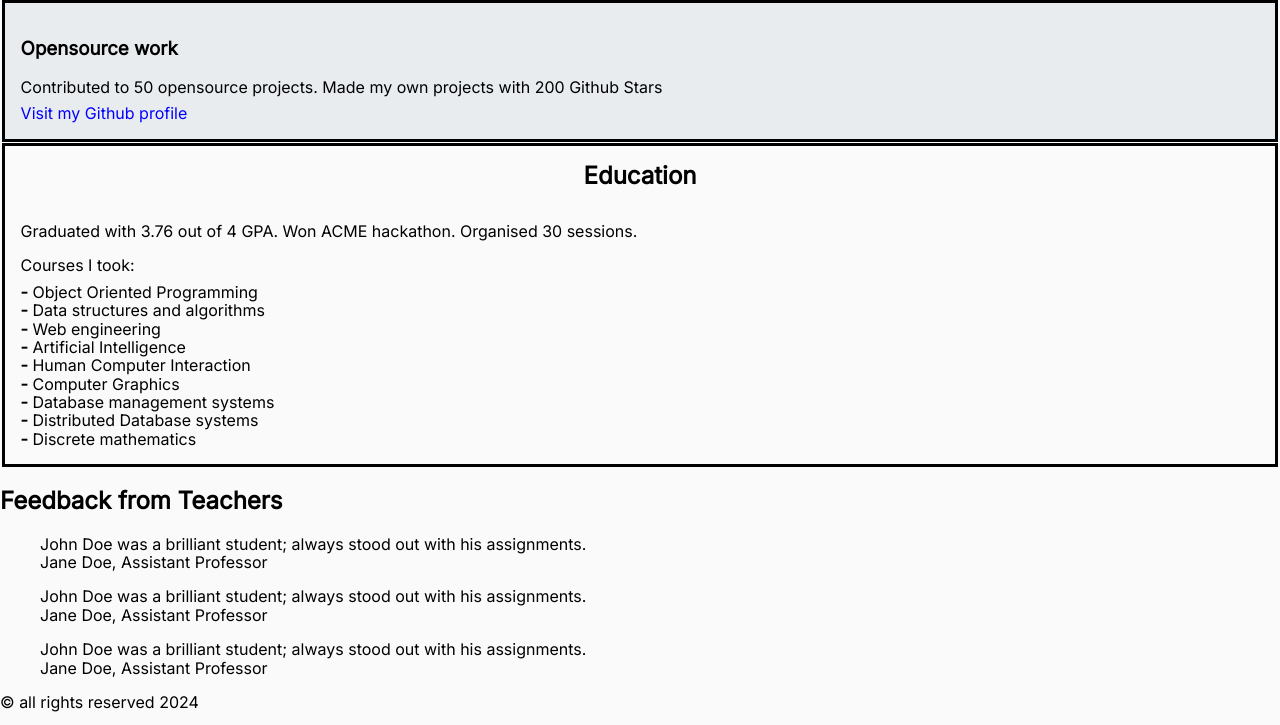
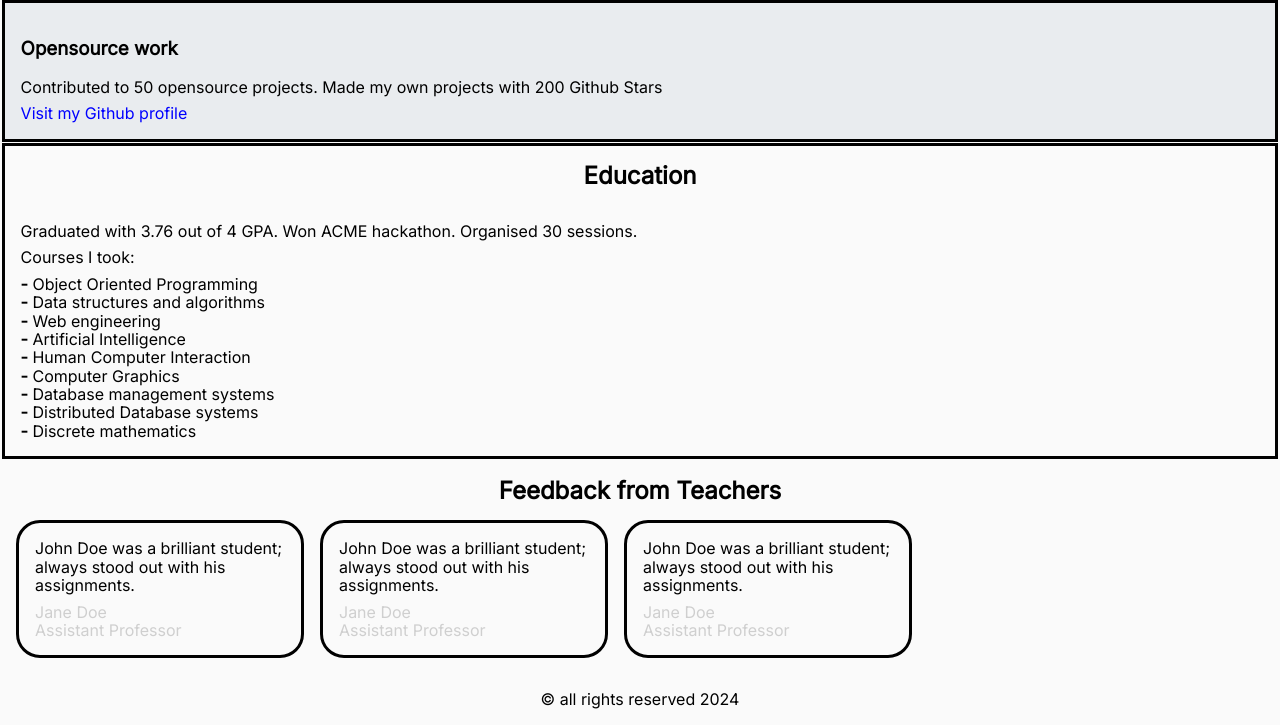
Before and after one commit to Domanskey/Personal-Portfolio---roadmap-project, a website built with Vite: page index.html in a window 1280 px wide. Shown: the part 795-1520 px from the top of the page. Built offline with nearby package versions, Linux system fonts and the light colour scheme.

Commit message:
update education styling and format html code

```diff
--- a/index.html
+++ b/index.html
@@ -74,6 +74,7 @@
 
         <section class="section">
             <h2 class="section__title section__title--special">Education</h2>
+            <div class="section__content">
             <p class="section__description">Graduated with 3.76 out of 4 GPA. Won ACME hackathon. Organised 30 sessions.</p>
 
             <p class="section__description">Courses I took:</p>
@@ -88,26 +89,29 @@
                 <li>Distributed Database systems</li>
                 <li>Discrete mathematics</li>
             </ul>
+            </div>
         </section>
 
         <aside class="aside">
-            <h2>Feedback from Teachers</h2>
-            <blockquote>
-                <p>John Doe was a brilliant student; always stood out with his assignments.</p>
-                <footer>Jane Doe, Assistant Professor</footer>
+            <h2 class="aside__title">Feedback from Teachers</h2>
+            <div class="aside__content">
+            <blockquote class="blockquote">
+                <p class="blockquote__text">John Doe was a brilliant student; always stood out with his assignments.</p>
+                <footer class="blockquote__footer">Jane Doe<br>Assistant Professor</footer>
             </blockquote>
-            <blockquote>
-                <p>John Doe was a brilliant student; always stood out with his assignments.</p>
-                <footer>Jane Doe, Assistant Professor</footer>
+            <blockquote class="blockquote">
+                <p class="blockquote__text">John Doe was a brilliant student; always stood out with his assignments.</p>
+                <footer class="blockquote__footer">Jane Doe<br>Assistant Professor</footer>
             </blockquote>
-            <blockquote>
-                <p>John Doe was a brilliant student; always stood out with his assignments.</p>
-                <footer>Jane Doe, Assistant Professor</footer>
+            <blockquote class="blockquote">
+                <p class="blockquote__text">John Doe was a brilliant student; always stood out with his assignments.</p>
+                <footer class="blockquote__footer">Jane Doe<br>Assistant Professor</footer>
             </blockquote>
+            </div>
         </aside>
     </main>
 
-    <footer>
+    <footer class="footer">
         <p>&copy; all rights reserved 2024</p>
     </footer>
 
--- a/src/styles.scss
+++ b/src/styles.scss
@@ -26,6 +26,7 @@ p {
 .article {
     padding: 1rem;
     background-color: #e9ecef;
+
     &--special {
         border-top: 0.2rem solid black;
     }
@@ -38,6 +39,49 @@ p {
     &__description {
         margin: 0.5rem 0;
     }
+}
+
+.aside {
+    max-width: 100vw;
+    padding: 1rem;
+    &__title {
+        text-align: center;
+        margin: 0;
+    }
+
+    &__content {
+        display: flex;
+        flex-direction: row;
+        gap: 1rem;
+        margin-top: 1rem;
+
+    }
+
+
+}
+
+.blockquote {
+    flex-basis: 18rem;
+    padding: 1rem;
+    border: 0.2rem solid black;
+    border-radius: 1.5rem;
+    margin: 0;
+
+    &__text {
+        margin: 0;
+
+    }
+
+    &__footer {
+        color: #cfcfcf;
+        text-align: left;
+        margin-top: 0.5rem;
+    }
+}
+
+.footer {
+    text-align: center;
+    padding: 1rem;
 }
 
 .header {
@@ -105,7 +149,7 @@ p {
 
 .title {
     text-align: center;
-    padding-bottom: 1.5rem;
+    margin-bottom: 1.5rem;
 
     &__heading {
         margin: 0;
@@ -119,8 +163,8 @@ p {
     }
 
     @media screen and (min-width: $tablet) {
-        padding-bottom: 4rem;
-        padding-top: 1.5rem;
+        margin-bottom: 4rem;
+        margin-top: 1.5rem;
     }
 
 }
@@ -133,12 +177,16 @@ p {
     border: 0.2rem solid black;
     margin: 0.1rem;
 
+    &__content {
+        padding: 1rem;
+    }
+
     &__description {
-        padding: 1rem 1rem 0 1rem;
+        margin: 0 0 0.5rem 0;
     }
 
     &__title {
-        padding: 1rem 0;
+        padding: 1rem;
         text-align: center;
         margin: 0;
         border-bottom: 0.2rem solid black;
@@ -154,7 +202,6 @@ p {
         margin: 0;
 
         &--detailed {
-            padding: 0.5rem 1rem 1rem 1rem;
 
             li::before {
 
```
